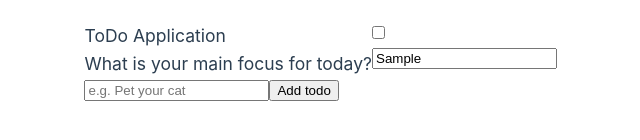
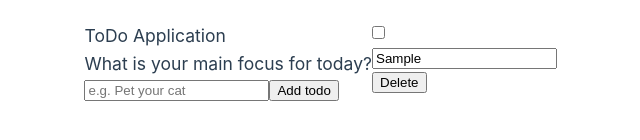
Before and after one commit to laia89/todo-app-vue, a Vue app: page / in a window 1280 px wide. Both pictures are taken after typing "Sample" into the empty fields and a click on the input "Add todo". Shown: the part 338-478 px from the top of the page, without its empty margins (268-908 px from the left). Built offline with nearby package versions, Linux system fonts and the light colour scheme.

Commit message:
Delete a todo from array

```diff
--- a/src/App.vue
+++ b/src/App.vue
@@ -16,6 +16,10 @@ function addTodo() {
 
   todos.value.unshift(todo)
   text.value = ''
+}
+
+function deleteTodo(todo) {
+  todos.value = todos.value.filter((x) => x !== todo)
 }
 
 watch(
@@ -54,6 +58,9 @@ watch(
             <div class="todo-content">
               <input type="text" v-model="todo.todo" />
             </div>
+            <div class="actions">
+              <button class="delete" @click="deleteTodo(todo)">Delete</button>
+            </div>
           </div>
         </div>
       </section>
```
